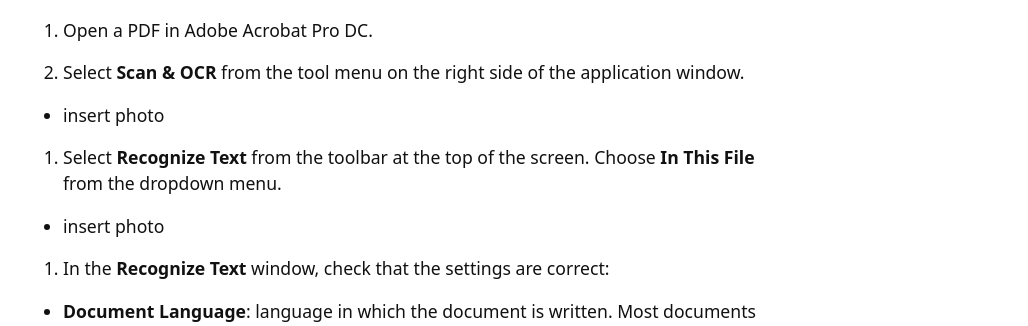
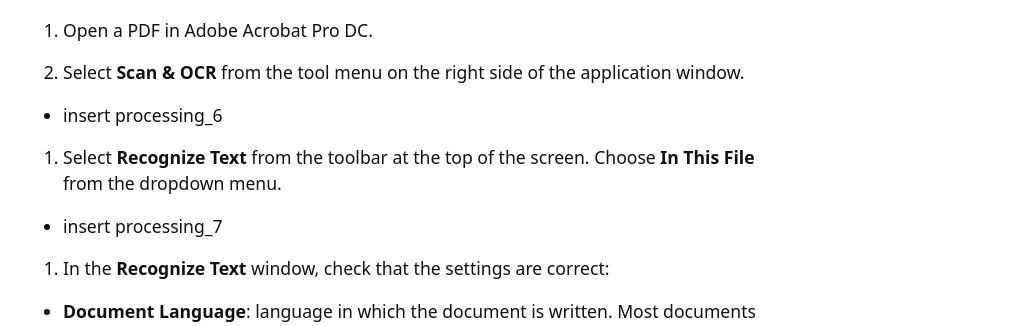
Before and after one commit to kitstokes/digi-proc, a Jekyll site: the page built from content/1-processing.md, in a window 1280 px wide and 900 px high, scrolled down 4853 px. Shown: the part 157-483 px from the top of the window, without its empty margins (246-1274 px from the left). Built offline with Jekyll 4.4.1, drawn with Linux system fonts in a browser that asks for light colours.

Commit message:
insert photo notes

```diff
--- a/content/1-processing.md
+++ b/content/1-processing.md
@@ -123,11 +123,11 @@ Follow these steps to extract text through OCR on one document.
 
 2. Select **Scan & OCR** from the tool menu on the right side of the application window.
 
-* insert photo
+* insert processing_6
 
 3. Select **Recognize Text** from the toolbar at the top of the screen. Choose **In This File** from the dropdown menu.
 
-* insert photo
+* insert processing_7
 
 4. In the **Recognize Text** window, check that the settings are correct:
 
```
